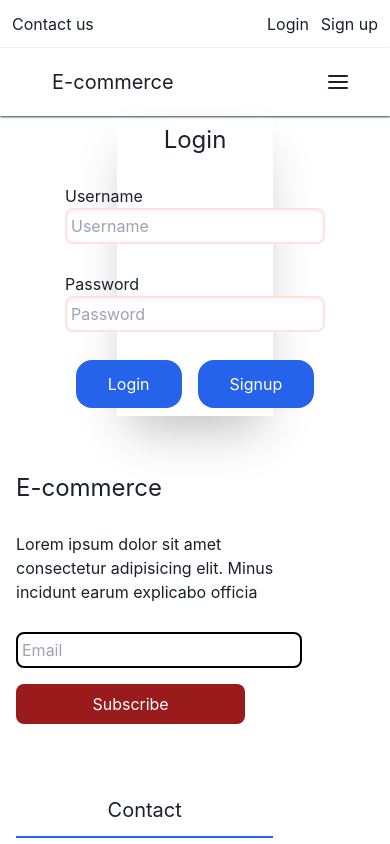
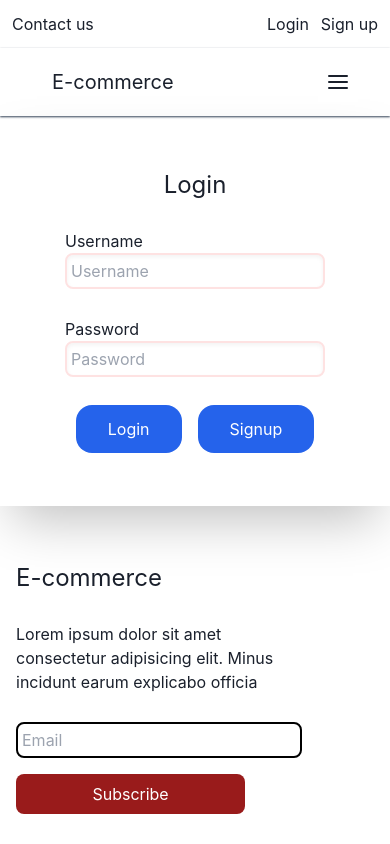
Before and after one commit to Abhijit808/Ecommerce_website, a Next.js app: page /login in a window 390 px wide. Shown: the top 844 px of the page. Built offline with nearby package versions, Linux system fonts and the light colour scheme.

Commit message:
signuplogin

```diff
--- a/pages/login.tsx
+++ b/pages/login.tsx
@@ -25,7 +25,7 @@ const login = () => {
     SendData()
   }
   return (
-      <div className="form__wrapper w-[40%] aspect-square mx-auto flex justify-center items-center shadow-2xl p-2">
+      <div className="form__wrapper w-[40%] md:w-full aspect-square mx-auto flex justify-center items-center shadow-2xl p-2">
         {message}
         <form  method="post " className='flex flex-col gap-7' onSubmit={handlesubmit}>
         <h2 className='text-2xl text-center'>Login</h2>
--- a/pages/[product]/[slug].tsx
+++ b/pages/products/[slug].tsx
@@ -1,5 +1,5 @@
 import React from 'react'
-
+import Router from 'next/router'
 const product = () => {
   return (
     <div>product</div>
--- a/pages/signup.tsx
+++ b/pages/signup.tsx
@@ -27,7 +27,7 @@ const signup = () => {
         SendData()
       }
   return (
-    <div className="form__wrapper w-[40%] aspect-square mx-auto my-20 flex justify-center items-center shadow-2xl p-2">
+    <div className="form__wrapper w-[40%] md:w-full aspect-square mx-auto my-20 flex justify-center items-center shadow-2xl p-2">
         <form  method="post " className='flex flex-col gap-7 'onSubmit={handlesubmit}>
         <h2 className='text-2xl text-center'>Sign up</h2>
             <div className="input flex flex-col">
```
